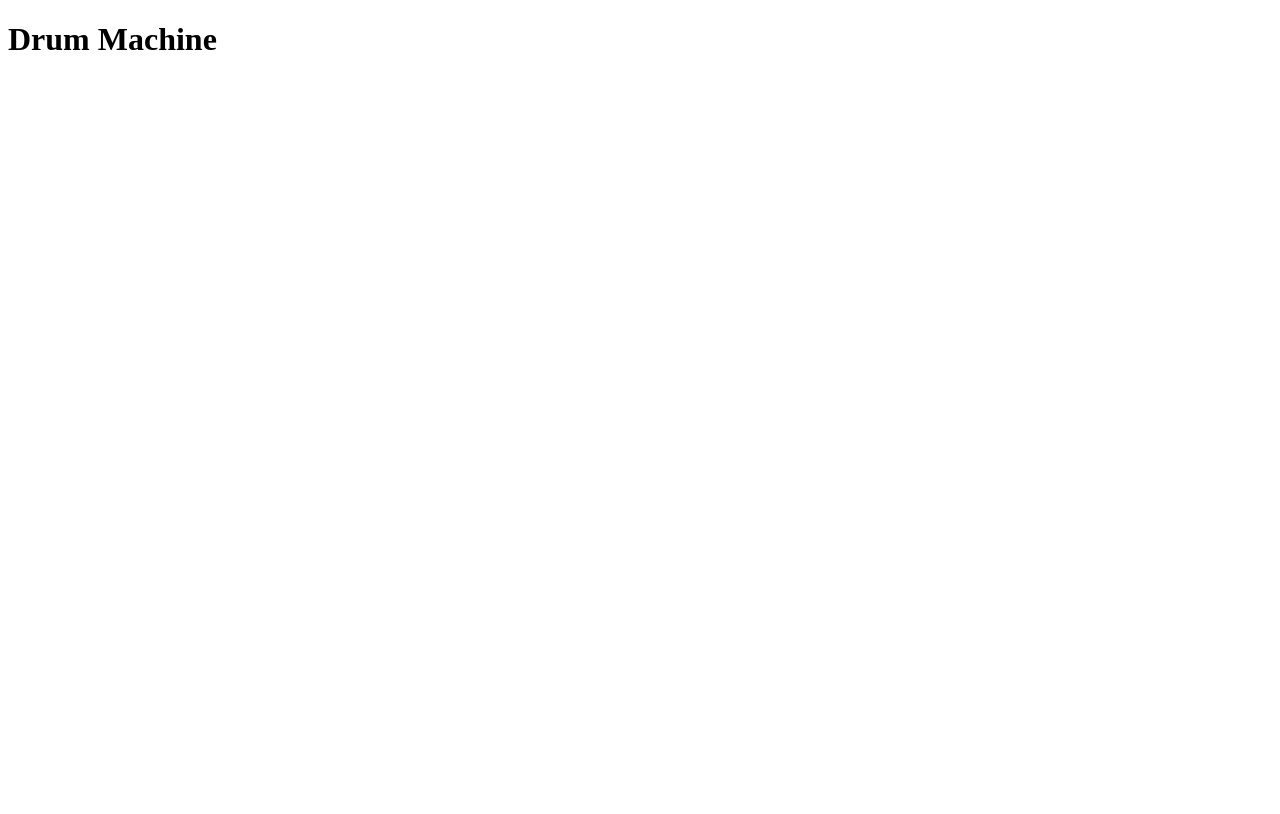
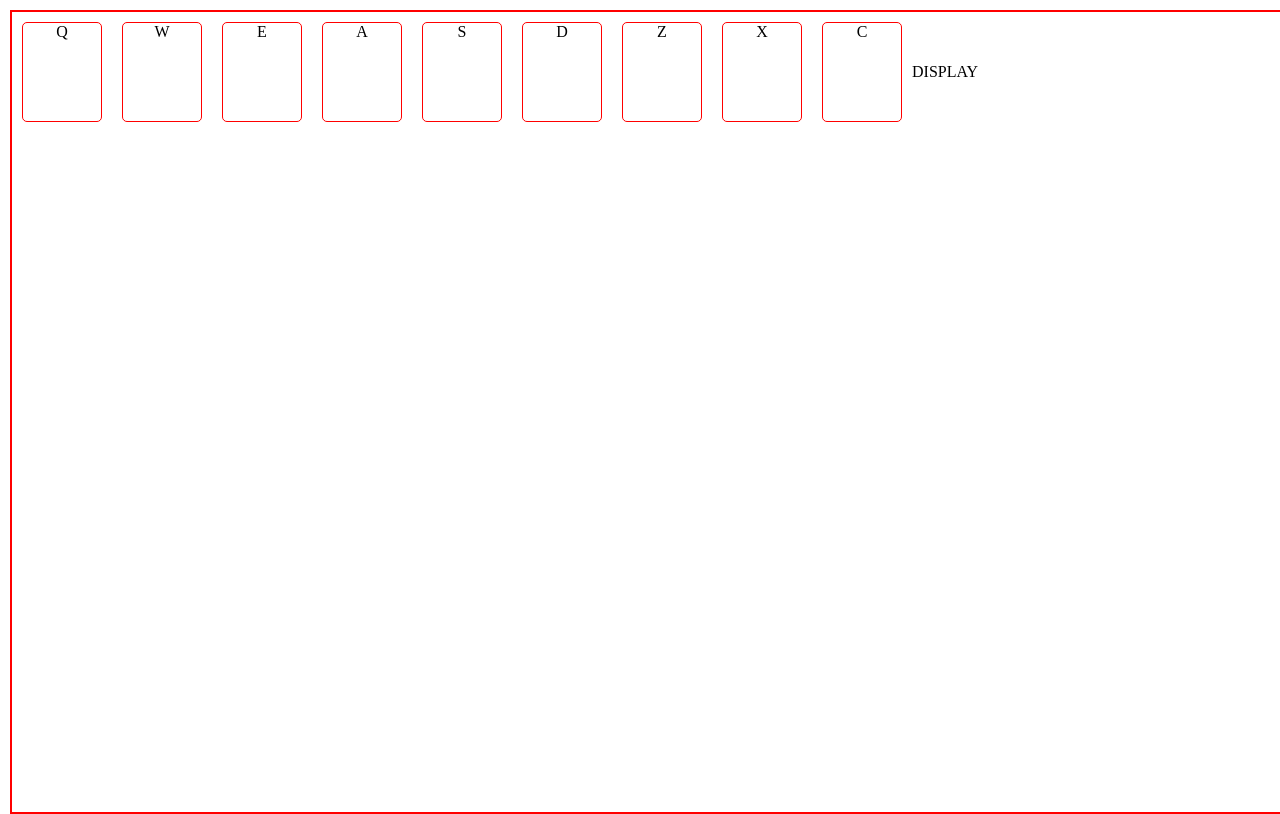
Before and after one commit to ChauhanJaved/drum-machine-react, a React (Create React App) app: page / in a window 1280 px wide. Built offline with nearby package versions, Linux system fonts and the light colour scheme.

Commit message:
Update style and Add components

```diff
--- a/public/index.html
+++ b/public/index.html
@@ -7,7 +7,7 @@
     <meta name="theme-color" content="#000000" />
     <meta
       name="description"
-      content="The Drum Machine app is like a virtual drum set that you can play on your computer. It has these features"
+      content="The Drum Machine app is like a virtual drum set that you can play on your computer."
     />
     <meta name="keywords" content="Drum machine, Virtual drums, Online music tool, Drum pad, Drum sounds, Music maker, Interactive drum kit" />
     <link rel="apple-touch-icon" href="%PUBLIC_URL%/logo192.png" />
--- a/src/App.css
+++ b/src/App.css
@@ -0,0 +1,29 @@
+html, body {
+    height: 100vh;
+    width: 100vw;
+    margin: 0;
+    padding: 0;
+}
+#root {
+    height: 100%;
+    width: 100%;
+    margin: 10px;
+    border: 2px solid red;
+
+}
+#drum-machine {
+    display: flex;
+    flex-direction: row;
+    align-items: center;
+}
+.drum-pad {
+    height: 100px;
+    width: 80px;
+    border-radius: 5px;
+    box-sizing: border-box;
+    cursor: pointer;
+    border: 1px solid red;
+    margin: 10px;
+    text-align: center;
+
+}
--- a/src/App.js
+++ b/src/App.js
@@ -1,12 +1,13 @@
 import { Fragment } from 'react';
 import './App.css';
+import DrumMachine from './components/DrumMachine';
 
 function App() {
+
   return (
     <Fragment>
-      <h1>Drum Machine</h1>
+      <DrumMachine />
     </Fragment>
   );
 }
-
 export default App;
--- /dev/null
+++ b/src/components/DrumMachine.js
@@ -0,0 +1,11 @@
+import React from 'react'
+import DrumPadElements from './DrumPadElements'
+
+export default function DrumMachine() {
+  return (
+    <div id="drum-machine">
+        <DrumPadElements />
+        <div id="display">DISPLAY</div>
+    </div>
+  )
+}
--- /dev/null
+++ b/src/components/DrumPadElements.js
@@ -0,0 +1,58 @@
+import React, { Fragment } from 'react'
+
+export default function DrumPadElements() {
+    const drumPads = [
+        {
+          key: 'Q',
+          src: 'https://s3.amazonaws.com/freecodecamp/drums/Heater-1.mp3',
+          description: 'Heater 1'
+        },
+        {
+          key: 'W',
+          src: 'https://s3.amazonaws.com/freecodecamp/drums/Heater-2.mp3',
+          description: 'Heater 2'
+        },
+        {
+          key: 'E',
+          src: 'https://s3.amazonaws.com/freecodecamp/drums/Heater-3.mp3',
+          description: 'Heater 3'
+        },{
+          key: 'A',
+          src: 'https://s3.amazonaws.com/freecodecamp/drums/Heater-4_1.mp3',
+          description: 'Heater 4'
+        },
+        {
+          key: 'S',
+          src: 'https://s3.amazonaws.com/freecodecamp/drums/Heater-6.mp3',
+          description: 'Clap'
+        },{
+          key: 'D',
+          src: 'https://s3.amazonaws.com/freecodecamp/drums/Dsc_Oh.mp3',
+          description: 'Open-HH'
+        },
+        {
+          key: 'Z',
+          src: 'https://s3.amazonaws.com/freecodecamp/drums/Kick_n_Hat.mp3',
+          description: `Kick-n'-Hat`
+        },
+        {
+          key: 'X',
+          src: 'https://s3.amazonaws.com/freecodecamp/drums/RP4_KICK_1.mp3',
+          description: 'Kick'
+        },
+        {
+          key: 'C',
+          src: 'https://s3.amazonaws.com/freecodecamp/drums/Cev_H2.mp3',
+          description: 'Closed-HH'
+        }
+      ]
+  return (
+       <Fragment>
+        {
+            drumPads.map((pad) => (
+                <div id={pad.key} key={pad.key} className="drum-pad">{pad.key}</div>
+            ))
+        }
+       </Fragment>
+  )
+}
```
